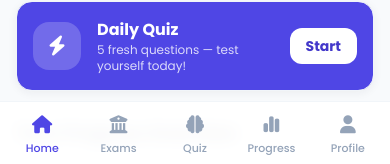
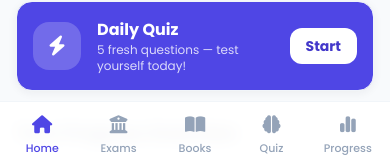
Before and after one commit to adityacricket/studypath, a React (Vite) app: page /studypath/ in a window 390 px wide. Shown: the part 680-844 px from the top of the page. Built offline with nearby package versions, Linux system fonts and the light colour scheme; no server answers.

Commit message:
Add Study Books to mobile navigation

```diff
--- a/src/components/BottomNav.jsx
+++ b/src/components/BottomNav.jsx
@@ -4,9 +4,9 @@ import { NavLink } from 'react-router-dom'
 const navItems = [
   { to: '/', label: 'Home', icon: 'fa-house' },
   { to: '/exams', label: 'Exams', icon: 'fa-building-columns' },
+  { to: '/books', label: 'Books', icon: 'fa-book-open' },
   { to: '/quiz', label: 'Quiz', icon: 'fa-brain' },
   { to: '/dashboard', label: 'Progress', icon: 'fa-chart-simple' },
-  { to: '/profile', label: 'Profile', icon: 'fa-user' },
 ]
 
 export default function BottomNav() {
```
